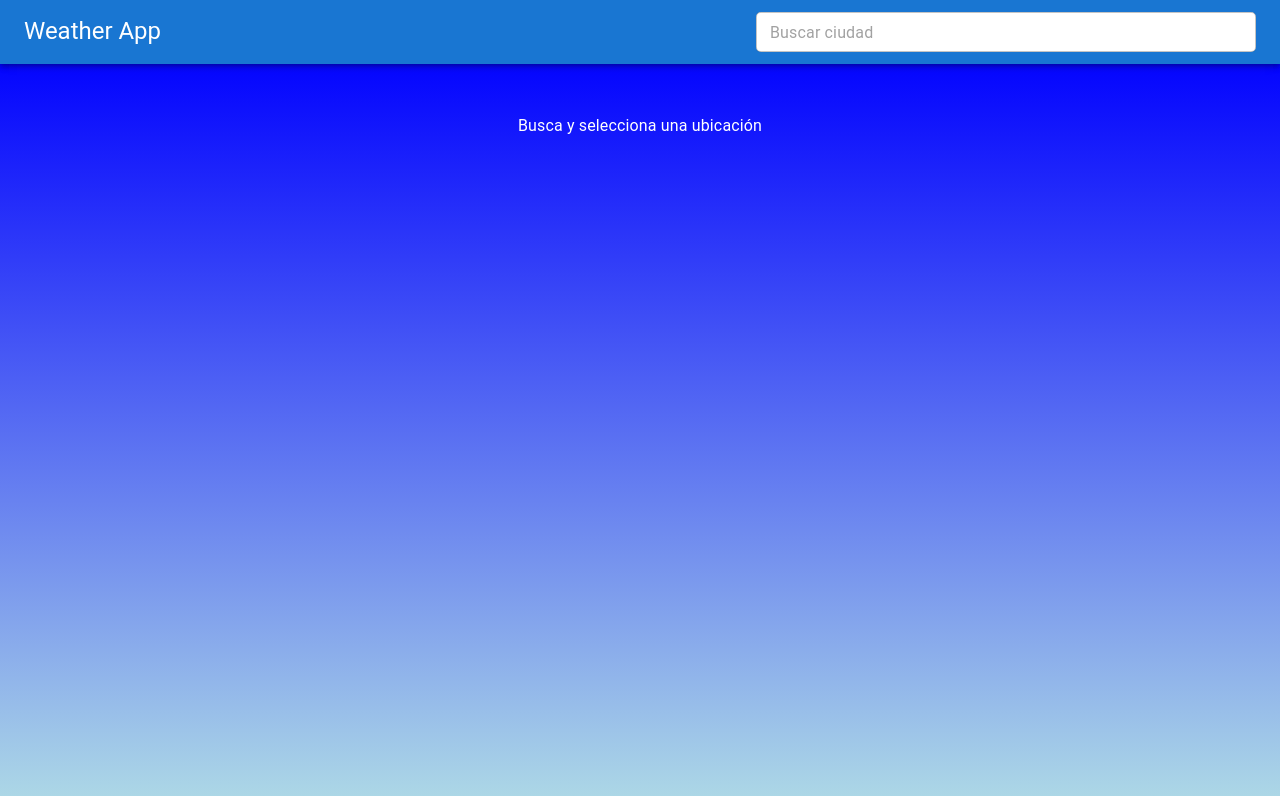
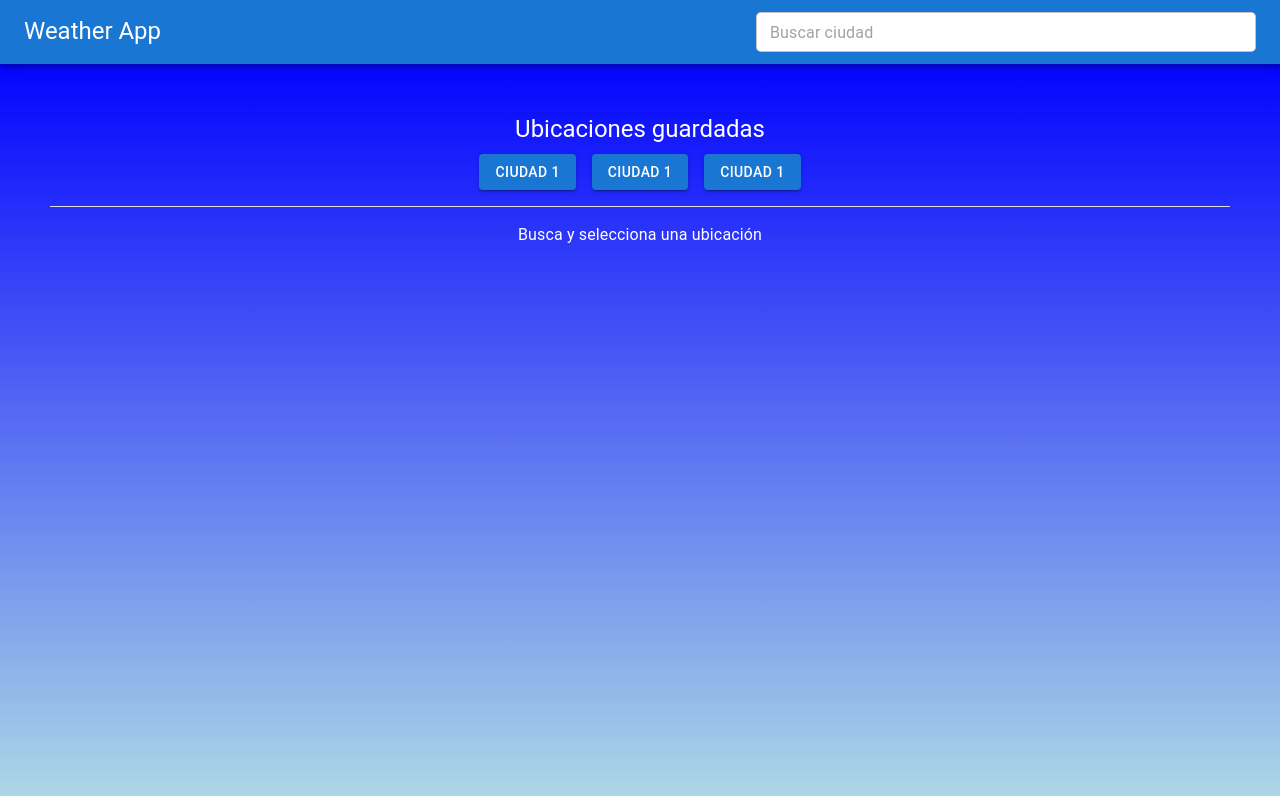
Before and after one commit to jorgeG92/weather-app.github.io, a React (Create React App) app: page / in a window 1280 px wide. Shown: the top 796 px of the page. Built offline with nearby package versions, Linux system fonts and the light colour scheme.

Commit message:
Create cities button list on top and add button on bottom

```diff
--- /dev/null
+++ b/src/components/CitiesList/AddCityButton/AddCityButton.tsx
@@ -0,0 +1,22 @@
+import { Button, ButtonProps } from '@mui/material';
+import { FC, useState } from 'react';
+
+const AddCityButton: FC = () => {
+  const [flag, setFlag] = useState(false);
+
+  const onClick: ButtonProps['onChange'] = () => {
+    setFlag(!flag);
+  };
+
+  return (
+    <Button
+      variant="contained"
+      color={flag ? 'success' : 'warning'}
+      onClick={onClick}
+    >
+      {flag ? 'Añadir' : 'Eliminar'} ciudad
+    </Button>
+  );
+};
+
+export default AddCityButton;
--- /dev/null
+++ b/src/components/CitiesList/AddCityButton/index.ts
@@ -0,0 +1 @@
+export { default } from './AddCityButton';
--- /dev/null
+++ b/src/components/CitiesList/CitiesList.tsx
@@ -0,0 +1,35 @@
+import styled from '@emotion/styled';
+import { Button, Grid, Typography } from '@mui/material';
+import { FC } from 'react';
+
+const FlexContainer = styled.div({
+  display: 'flex',
+  flexDirection: 'column',
+  alignItems: 'center',
+});
+
+const CitiesList: FC = () => (
+  <FlexContainer>
+    <Typography variant="h5" sx={{ marginBottom: 1 }}>
+      Ubicaciones guardadas
+    </Typography>
+    <Grid container spacing={2} direction={'row'} justifyContent={'center'}>
+      <Grid item sm={4} xs={12}>
+        <Button fullWidth variant="contained">
+          Ciudad 1
+        </Button>
+      </Grid>
+      <Grid item sm={4} xs={12}>
+        <Button fullWidth variant="contained">
+          Ciudad 1
+        </Button>
+      </Grid>
+      <Grid item sm={4} xs={12}>
+        <Button fullWidth variant="contained">
+          Ciudad 1
+        </Button>
+      </Grid>
+    </Grid>
+  </FlexContainer>
+);
+export default CitiesList;
--- /dev/null
+++ b/src/components/CitiesList/index.ts
@@ -0,0 +1 @@
+export { default } from './CitiesList';
--- a/src/components/MainContainer/MainContainer.tsx
+++ b/src/components/MainContainer/MainContainer.tsx
@@ -7,6 +7,8 @@ import { fetchWeatherInfo } from '../../store/weather';
 import CurrentDayInfo from '../CurrentDayInfo';
 import TopBar from '../TopBar/TopBar';
 import WeekInfo from '../WeekInfo/WeekInfo';
+import CitiesList from '../CitiesList/CitiesList';
+import AddCityButton from '../CitiesList/AddCityButton/AddCityButton';
 
 const Container = styled('div')({
   padding: 50,
@@ -17,6 +19,10 @@ const Container = styled('div')({
   alignItems: 'center',
   justifyContent: 'space-between',
 });
+
+const SectionDivider: FC = () => (
+  <Divider flexItem color="white" sx={{ marginY: 2 }} />
+);
 
 const MainContainer: FC = () => {
   const dispatch = useDispatch<AppDispatch>();
@@ -43,13 +49,17 @@ const MainContainer: FC = () => {
     <>
       <TopBar />
       <Container>
+        <CitiesList />
+        <SectionDivider />
         {!selectedLocation || !todayInfo || nextDays.length === 0 ? (
           <Typography>Busca y selecciona una ubicación</Typography>
         ) : (
           <>
             <CurrentDayInfo />
-            <Divider flexItem color="white" sx={{ marginY: 5 }} />
+            <SectionDivider />
             <WeekInfo />
+            <SectionDivider />
+            <AddCityButton />
           </>
         )}
       </Container>
```
